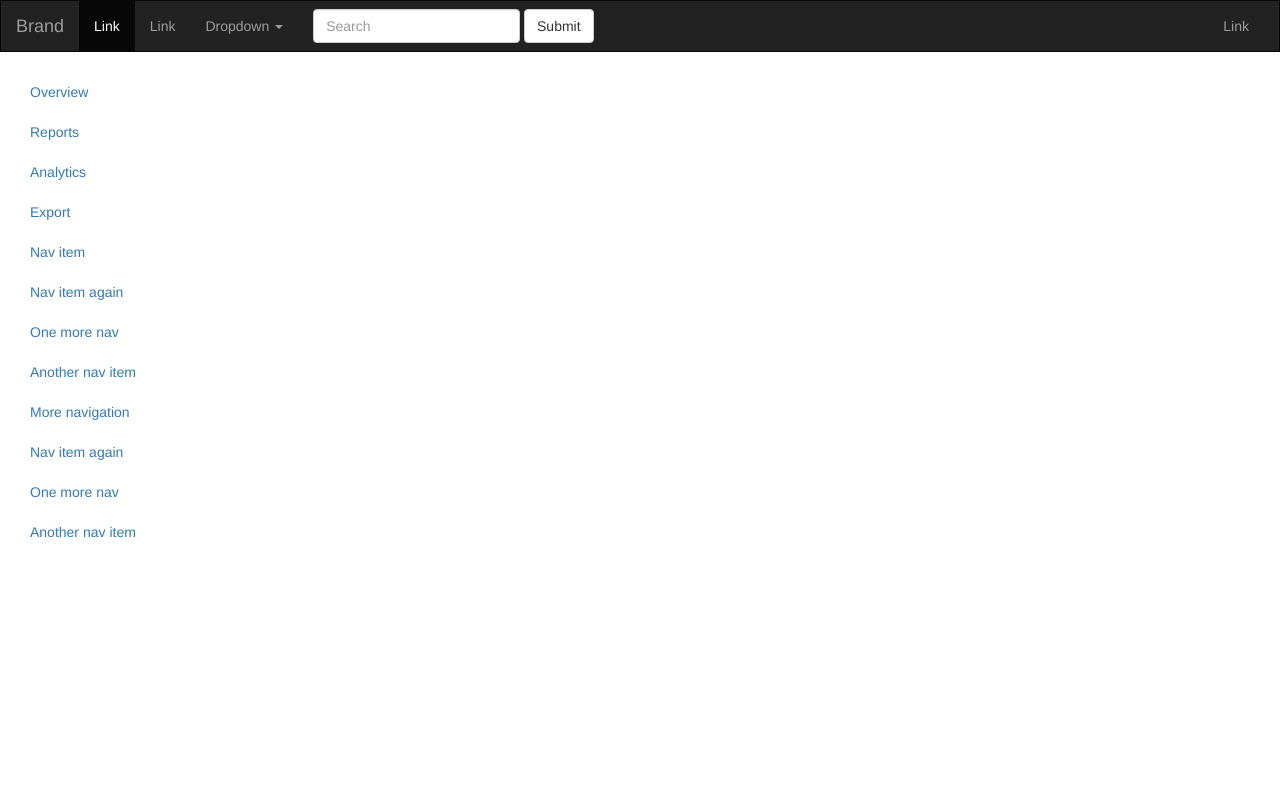
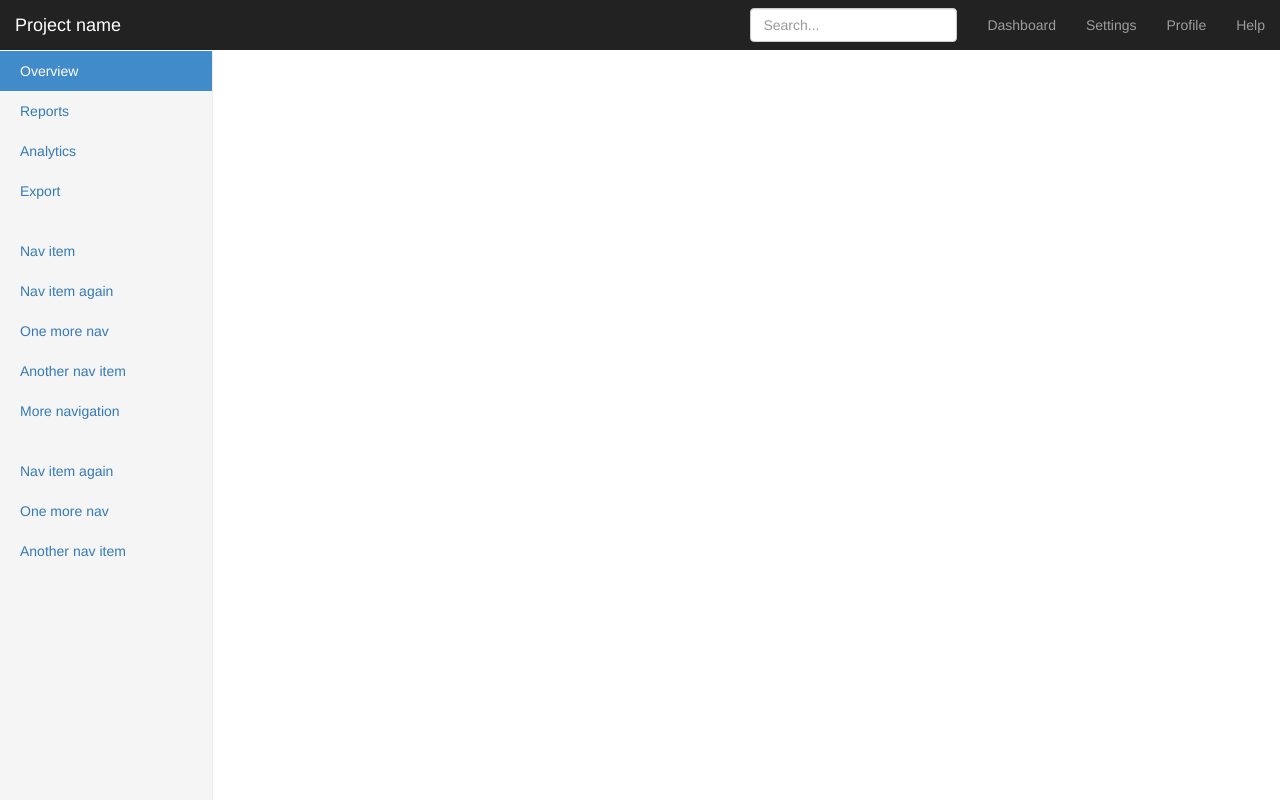
Before and after one commit to generil/hackathon, a Django app: page / in a window 1280 px wide. Run offline with Django 3.2, Linux system fonts and the light colour scheme; some libraries are stand-ins or nearby versions.

Commit message:
Starting

```diff
--- a/hackathon/static/css/app.css
+++ b/hackathon/static/css/app.css
@@ -1,3 +1,78 @@
+/*
+ * Base structure
+ */
+
+
+/* Move down content because we have a fixed navbar that is 50px tall */
+
+body {
+    padding-top: 50px;
+}
+
+
+/*
+ * Global add-ons
+ */
+
+.sub-header {
+    padding-bottom: 10px;
+    border-bottom: 1px solid #eee;
+}
+
+
+/*
+ * Top navigation
+ * Hide default border to remove 1px line.
+ */
+
+.navbar-fixed-top {
+    border: 0;
+}
+
 .navbar {
     border-radius: 0;
 }
+
+.sidebar {
+    display: none;
+}
+
+@media (min-width: 768px) {
+    .sidebar {
+        position: fixed;
+        top: 51px;
+        bottom: 0;
+        left: 0;
+        z-index: 1000;
+        display: block;
+        padding: 20px;
+        padding-top: 0px;
+        overflow-x: hidden;
+        overflow-y: auto;
+        /* Scrollable contents if viewport is shorter than content. */
+        background-color: #f5f5f5;
+        border-right: 1px solid #eee;
+    }
+}
+
+
+/* Sidebar navigation */
+
+.nav-sidebar {
+    margin-right: -21px;
+    /* 20px padding + 1px border */
+    margin-bottom: 20px;
+    margin-left: -20px;
+}
+
+.nav-sidebar>li>a {
+    padding-right: 20px;
+    padding-left: 20px;
+}
+
+.nav-sidebar>.active>a,
+.nav-sidebar>.active>a:hover,
+.nav-sidebar>.active>a:focus {
+    color: #fff;
+    background-color: #428bca;
+}
--- a/hackathon/templates/navbar.html
+++ b/hackathon/templates/navbar.html
@@ -1,41 +1,25 @@
-<nav class="navbar navbar-inverse">
+<nav class="navbar navbar-inverse navbar-fixed-top">
     <div class="container-fluid">
         <div class="navbar-header">
-        <button type="button" class="navbar-toggle collapsed" data-toggle="collapse" data-target="#bs-example-navbar-collapse-2">
+            <button type="button" class="navbar-toggle collapsed" data-toggle="collapse" data-target="#navbar" aria-expanded="false"
+                aria-controls="navbar">
             <span class="sr-only">Toggle navigation</span>
             <span class="icon-bar"></span>
             <span class="icon-bar"></span>
             <span class="icon-bar"></span>
-        </button>
-            <a class="navbar-brand" href="#">Brand</a>
+          </button>
+            <a class="navbar-brand" href="#">Project name</a>
         </div>
-
-        <div class="collapse navbar-collapse" id="bs-example-navbar-collapse-2">
-            <ul class="nav navbar-nav">
-                <li class="active"><a href="#">Link <span class="sr-only">(current)</span></a></li>
-                <li><a href="#">Link</a></li>
-                <li class="dropdown">
-                    <a href="#" class="dropdown-toggle" data-toggle="dropdown" role="button" aria-expanded="false">Dropdown <span class="caret"></span></a>
-                    <ul class="dropdown-menu" role="menu">
-                        <li><a href="#">Action</a></li>
-                        <li><a href="#">Another action</a></li>
-                        <li><a href="#">Something else here</a></li>
-                        <li class="divider"></li>
-                        <li><a href="#">Separated link</a></li>
-                        <li class="divider"></li>
-                        <li><a href="#">One more separated link</a></li>
-                    </ul>
-                </li>
+        <div id="navbar" class="navbar-collapse collapse">
+            <ul class="nav navbar-nav navbar-right">
+                <li><a href="#">Dashboard</a></li>
+                <li><a href="#">Settings</a></li>
+                <li><a href="#">Profile</a></li>
+                <li><a href="#">Help</a></li>
             </ul>
-            <form class="navbar-form navbar-left" role="search">
-                <div class="form-group">
-                    <input type="text" class="form-control" placeholder="Search">
-                </div>
-                <button type="submit" class="btn btn-default">Submit</button>
+            <form class="navbar-form navbar-right">
+                <input type="text" class="form-control" placeholder="Search...">
             </form>
-            <ul class="nav navbar-nav navbar-right">
-                <li><a href="#">Link</a></li>
-            </ul>
         </div>
     </div>
 </nav>
```
